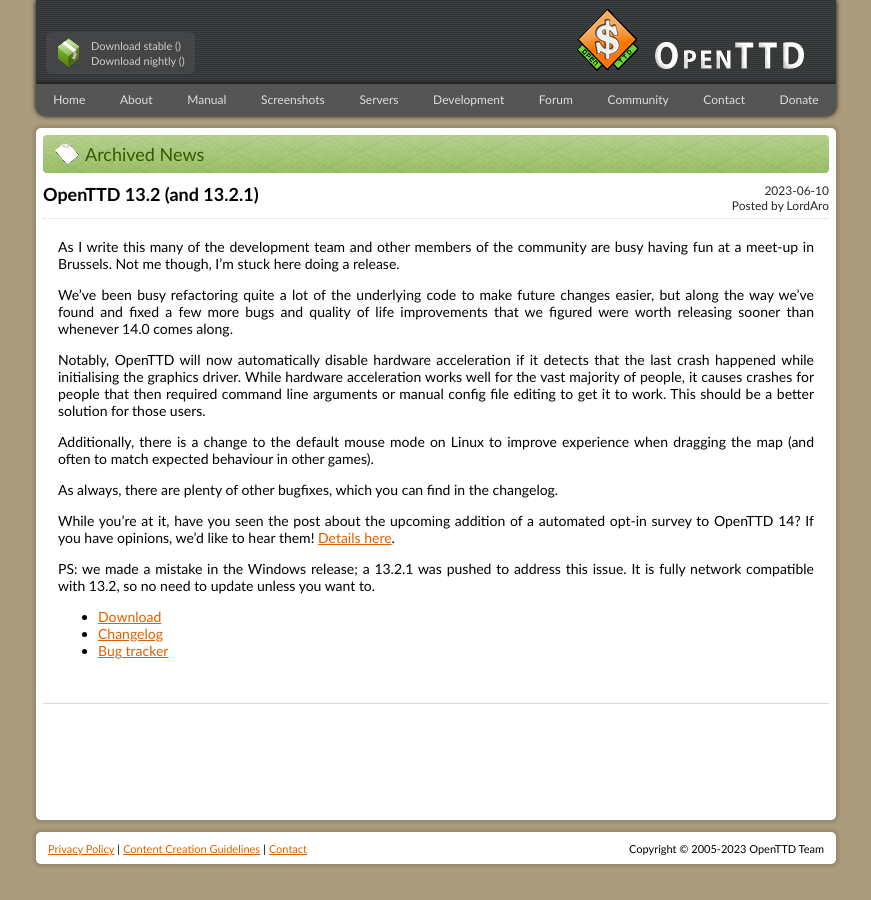
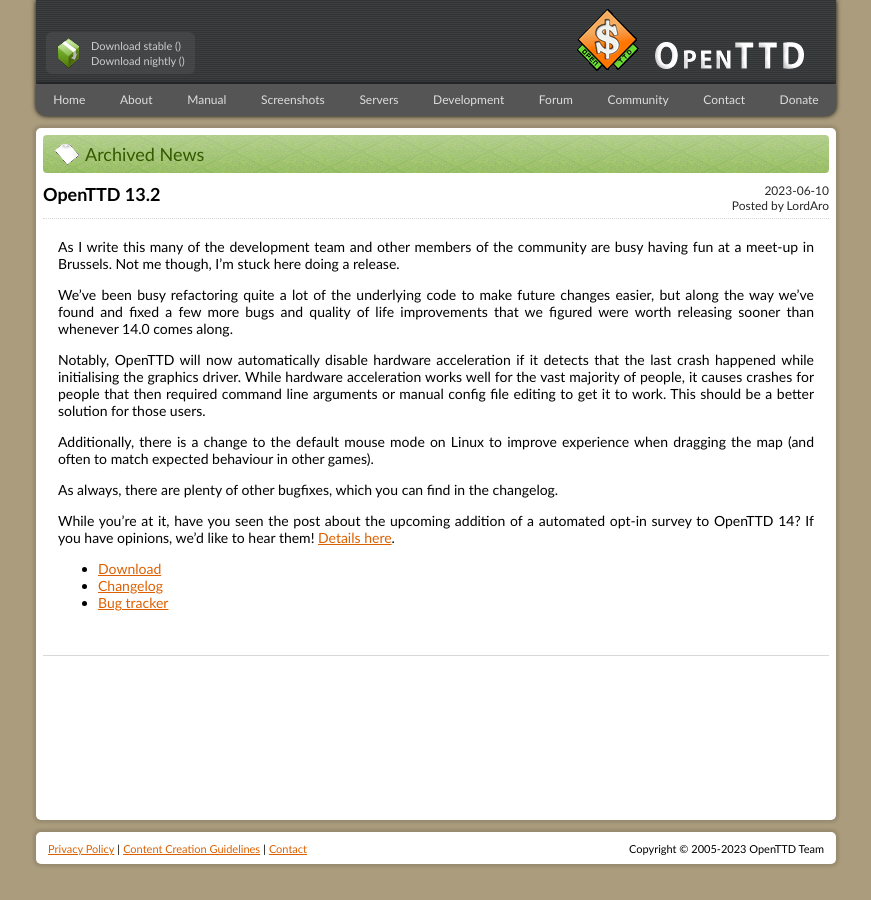
Before and after one commit to OpenTTD/website, a Jekyll site: the page built from _posts/2023-06-10-openttd-13-2.md, in a window 1280 px wide. Shown: the whole page, without its empty margins (204-1075 px from the left). Built offline with Jekyll 4.4.1, drawn with Linux system fonts in a browser that asks for light colours.

Commit message:
Fix: remove any mention of 13.2.1 (#266)
13.3 is a rebrand of 13.2.1, so no need to mention 13.2.1 anymore.

```diff
--- a/_posts/2023-06-10-openttd-13-2.md
+++ b/_posts/2023-06-10-openttd-13-2.md
@@ -1,5 +1,5 @@
 ---
-title: OpenTTD 13.2 (and 13.2.1)
+title: OpenTTD 13.2
 author: LordAro
 ---
 
@@ -20,9 +20,6 @@
 If you have opinions, we'd like to hear them!
 [Details here](https://www.openttd.org/news/2023/05/14/policy-and-survey).
 
-PS: we made a mistake in the Windows release; a 13.2.1 was pushed to address this issue.
-It is fully network compatible with 13.2, so no need to update unless you want to.
-
 * [Download](https://www.openttd.org/downloads/openttd-releases/latest)
-* [Changelog](https://cdn.openttd.org/openttd-releases/13.2.1/changelog.txt)
+* [Changelog](https://cdn.openttd.org/openttd-releases/13.2/changelog.txt)
 * [Bug tracker](https://github.com/OpenTTD/OpenTTD/issues)
```
